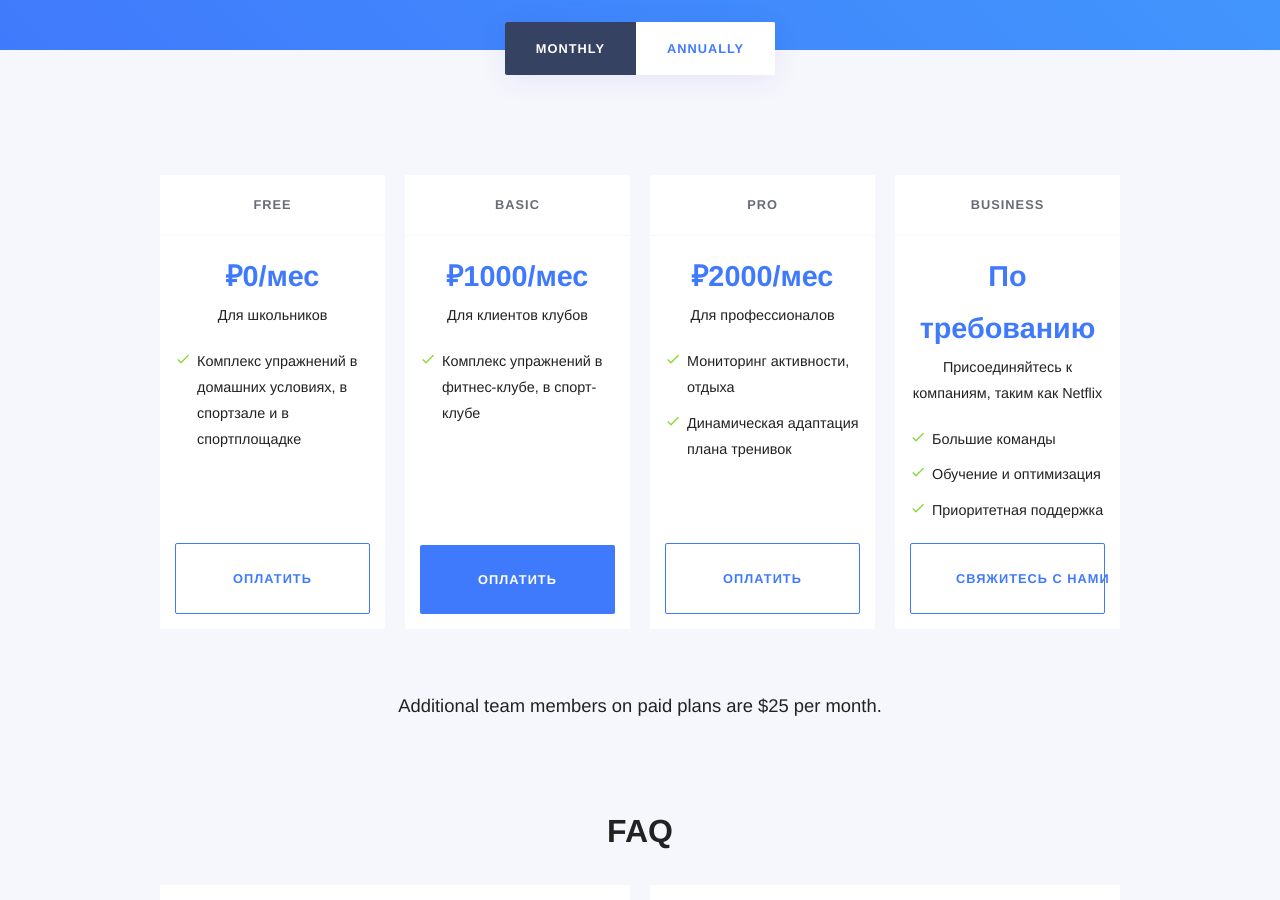
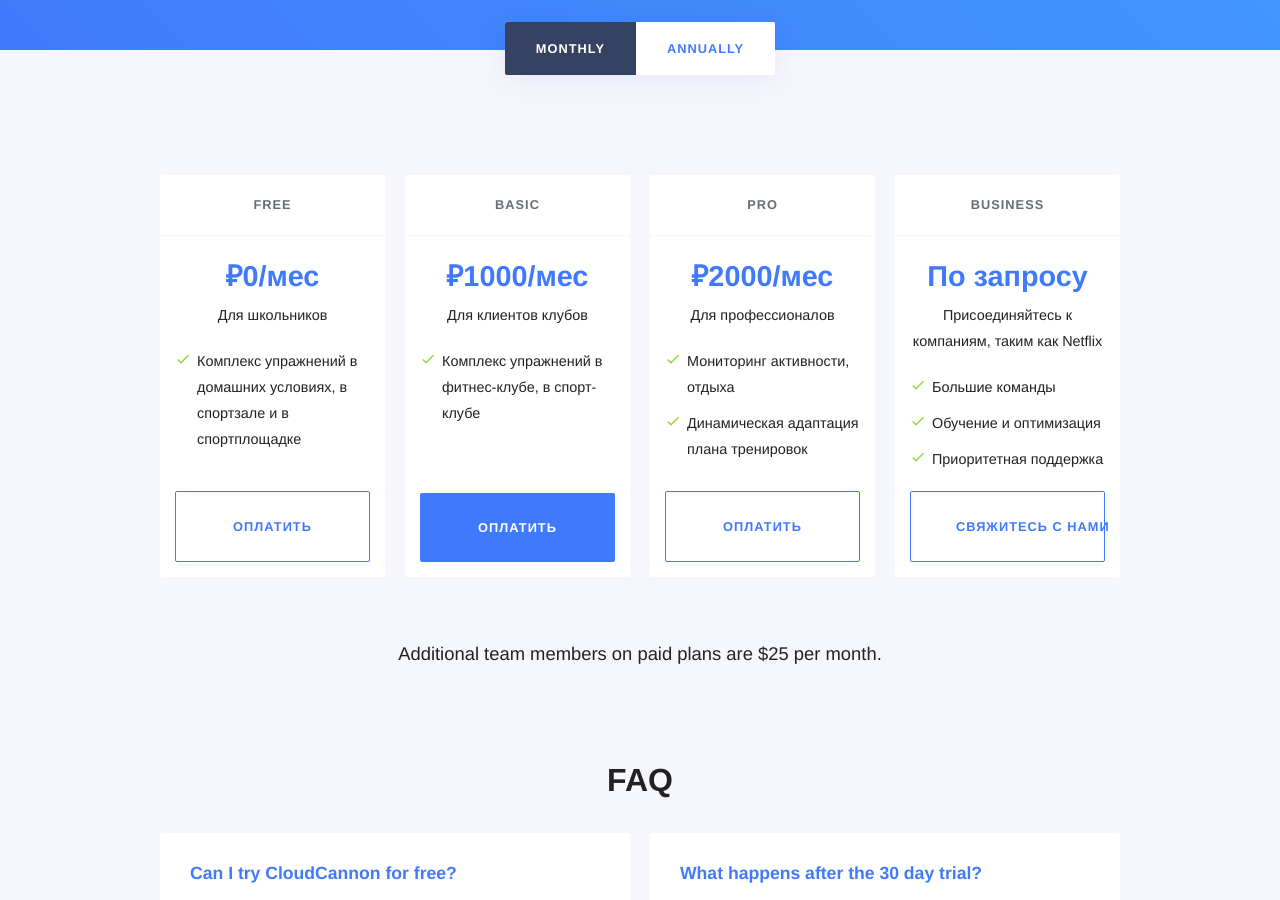
Before and after one commit to RakhimyanTim/adroholic.github.io, a Jekyll site: the page built from pages/pricing.html, in a window 1280 px wide and 900 px high, scrolled down 315 px. Built offline with Jekyll 4.4.1, drawn with Linux system fonts in a browser that asks for light colours; some web fonts are replaced.

Commit message:
Update plans.yml

```diff
--- a/_data/plans.yml
+++ b/_data/plans.yml
@@ -14,9 +14,9 @@
   sub: Для профессионалов
   features:
     - Мониторинг активности, отдыха
-    - Динамическая адаптация плана тренивок
+    - Динамическая адаптация плана тренировок
 - name: Business
-  price_alt: По требованию
+  price_alt: По запросу
   sub: Присоединяйтесь к компаниям, таким как Netflix
   features:
     - Большие команды
```
